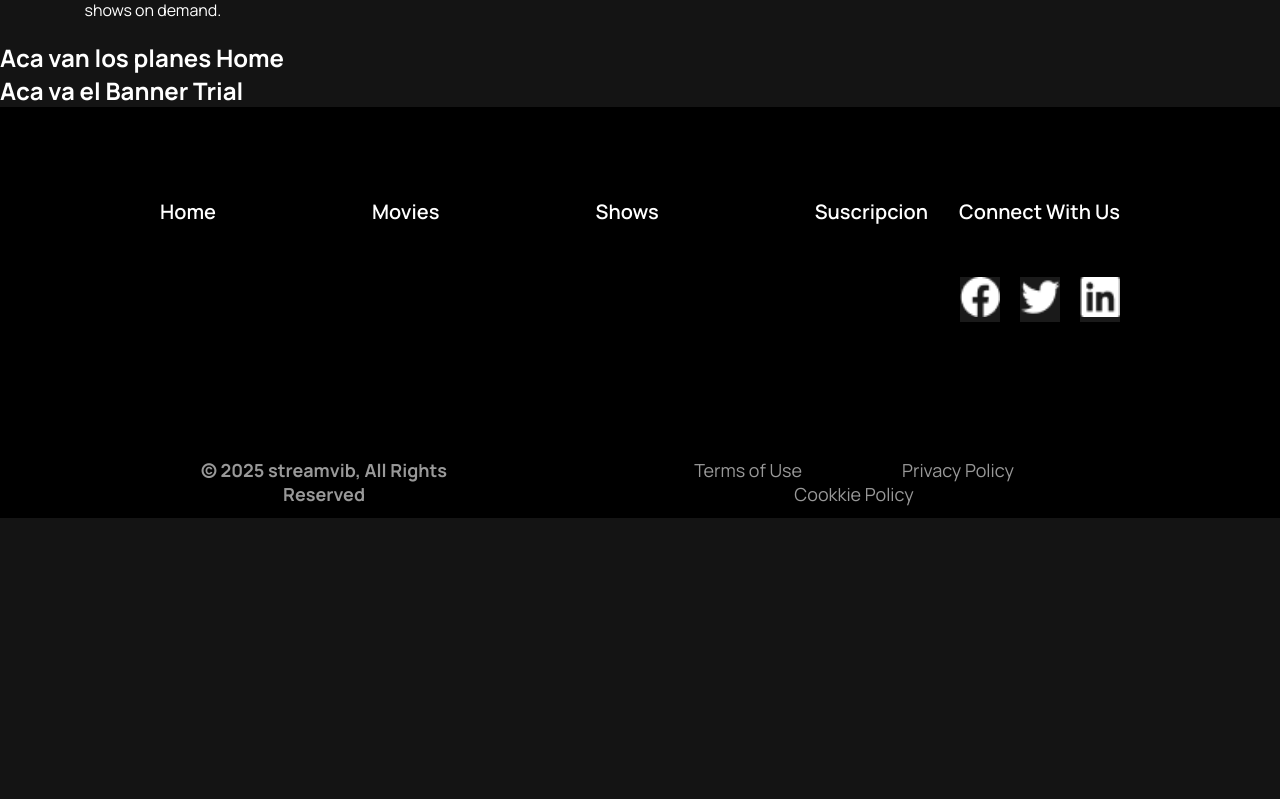
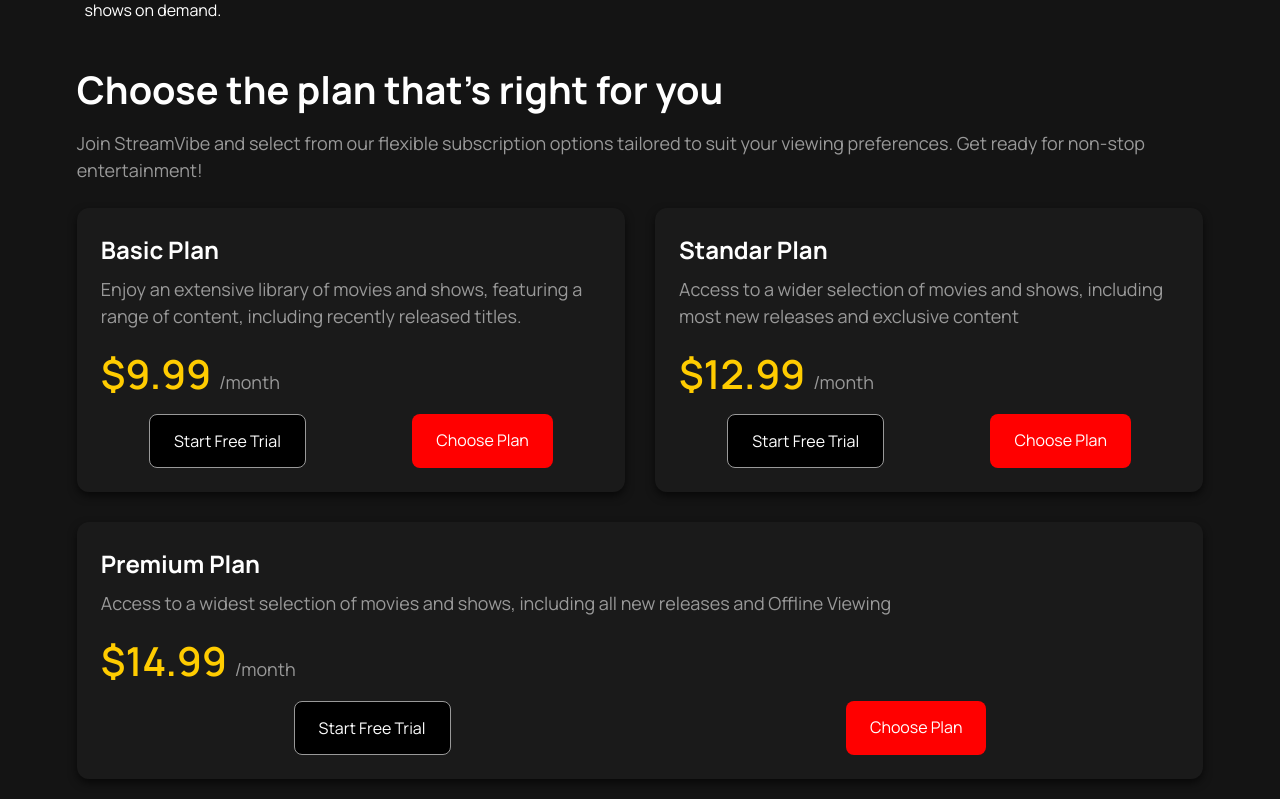
Before and after one commit to angelacba86/the_room_cibertec, a React (Vite) app in the folder the_room_project/: page / in a window 1280 px wide. Shown: the part 2581-3380 px from the top of the page. Before the commit the page ends 3099 px from the top, so only its background shows below. Built offline with nearby package versions, Linux system fonts and the light colour scheme.

Commit message:
Planes completos

```diff
--- /dev/null
+++ b/the_room_project/src/Modulos/PlanesHome.css
@@ -0,0 +1,111 @@
+.contenedor-titulos {
+  width: 100%;
+  padding: 20px 6%;
+  box-sizing: border-box;
+}
+
+.titulo {
+  h2 {
+    color: white;
+    font-weight: 700;
+    font-size: 38px;
+    line-height: 150%;
+    margin: 0 0 12px;
+  }
+  p {
+    color: #999999;
+    font-weight: 400;
+    font-size: 18px;
+    line-height: 150%;
+    letter-spacing: 0%;
+    margin: 0 0 24px;
+  }
+}
+
+.planes {
+  display: flex;
+  justify-content: space-between;
+  gap: 30px;
+  flex-wrap: wrap; /* <- CLAVE: permite que bajen en pantallas chicas */
+  .plan {
+    flex: 1 1 calc(33.333% - 30px); /* 3 columnas iguales, restando el gap */
+    max-width: none;
+    background-color: #1a1a1a;
+    border-radius: 12px;
+    box-shadow: 0 4px 8px rgba(0, 0, 0, 0.6);
+    padding: 24px;
+    box-sizing: border-box;
+    text-align: left;
+    display: flex;
+    flex-direction: column;
+    justify-content: space-between;
+
+    .botons {
+      display: flex;
+      gap: 10px;
+      justify-content: space-around;
+      margin-top: 20px;
+      #BotonNegro {
+        background-color: black;
+        border: 1px solid #999999;
+        color: #fff;
+      }
+
+      a {
+        text-decoration: none;
+        color: white;
+        background-color: red;
+        padding: 18px 24px;
+        border-radius: 8px;
+        display: inline-block;
+        line-height: 1;
+        white-space: nowrap; /* evita cortes raros en botones */
+      }
+    }
+
+    .detallePlan {
+      margin-bottom: 16px;
+      h3 {
+        color: white;
+        font-weight: 700;
+        font-size: 24px;
+        line-height: 150%;
+        letter-spacing: 0%;
+        margin: 0 0 8px;
+      }
+      p {
+        color: #999999;
+        font-weight: 400;
+        font-size: 18px;
+        line-height: 150%;
+        letter-spacing: 0%;
+        margin: 0;
+        overflow-wrap: anywhere; /* por si hay palabras largas */
+      }
+    }
+
+    .precio {
+      display: flex;
+      align-items: baseline;
+      gap: 8px;
+      margin-top: 8px;
+
+      h2 {
+        font-weight: 600;
+        font-size: 40px;
+        line-height: 1;
+        letter-spacing: 0%;
+        margin: 0;
+        color: #ffcc00;
+      }
+      p {
+        color: #999999;
+        font-weight: 500;
+        font-size: 18px;
+        line-height: 1;
+        letter-spacing: 0%;
+        margin: 0;
+      }
+    }
+  }
+}
--- a/the_room_project/src/Modulos/PlanesHome.jsx
+++ b/the_room_project/src/Modulos/PlanesHome.jsx
@@ -1,8 +1,76 @@
-function PlanesHome(){
-    return(
-        <>
-        <h2>Aca van los planes Home</h2>
-        </>
-    )
+import "./PlanesHome.css";
+
+function PlanesHome() {
+    return (
+        <div className="contenedor-titulos">
+            <div className="titulo">
+                <h2>Choose the plan that's right for you</h2>
+                <p>
+                    Join StreamVibe and select from our flexible subscription options
+                    tailored to suit your viewing preferences. Get ready for non-stop
+                    entertainment!
+                </p>
+            </div>
+            <div className="planes">
+                <div className="plan">
+                    <div className="detallePlan">
+                        <h3>Basic Plan</h3>
+                        <p>
+                            Enjoy an extensive library of movies and shows, featuring a range
+                            of content, including recently released titles.
+                        </p>
+                    </div>
+                    <div className="precio">
+                        <h2>$9.99</h2>
+                        <p>
+                            /month
+                        </p>
+                    </div>
+                    <div className="botons">
+                        <a href="#" id="BotonNegro">Start Free Trial</a>
+                        <a href="#">Choose Plan</a>
+                    </div>
+                </div>
+                <div className="plan">
+                    <div className="detallePlan">
+                        <h3>Standar Plan</h3>
+                        <p>
+                            Access to a wider selection of movies and shows, including most
+                            new releases and exclusive content
+                        </p>
+                    </div>
+                    <div className="precio">
+                        <h2>$12.99</h2>
+                        <p>
+                            /month
+                        </p>
+                    </div>
+                    <div className="botons">
+                        <a href="#" id="BotonNegro">Start Free Trial</a>
+                        <a href="#">Choose Plan</a>
+                    </div>
+                </div>
+                <div className="plan">
+                    <div className="detallePlan">
+                        <h3>Premium Plan</h3>
+                        <p>
+                            Access to a widest selection of movies and shows, including all
+                            new releases and Offline Viewing
+                        </p>
+                    </div>
+                    <div className="precio">
+                        <h2>$14.99 </h2>
+                        <p>
+                            /month
+                        </p>
+                    </div>
+                    <div className="botons">
+                        <a href="#" id="BotonNegro">Start Free Trial</a>
+                        <a href="#">Choose Plan</a>
+                    </div>
+                </div>
+            </div>
+        </div>
+    );
 }
-export default PlanesHome
+export default PlanesHome;
```
